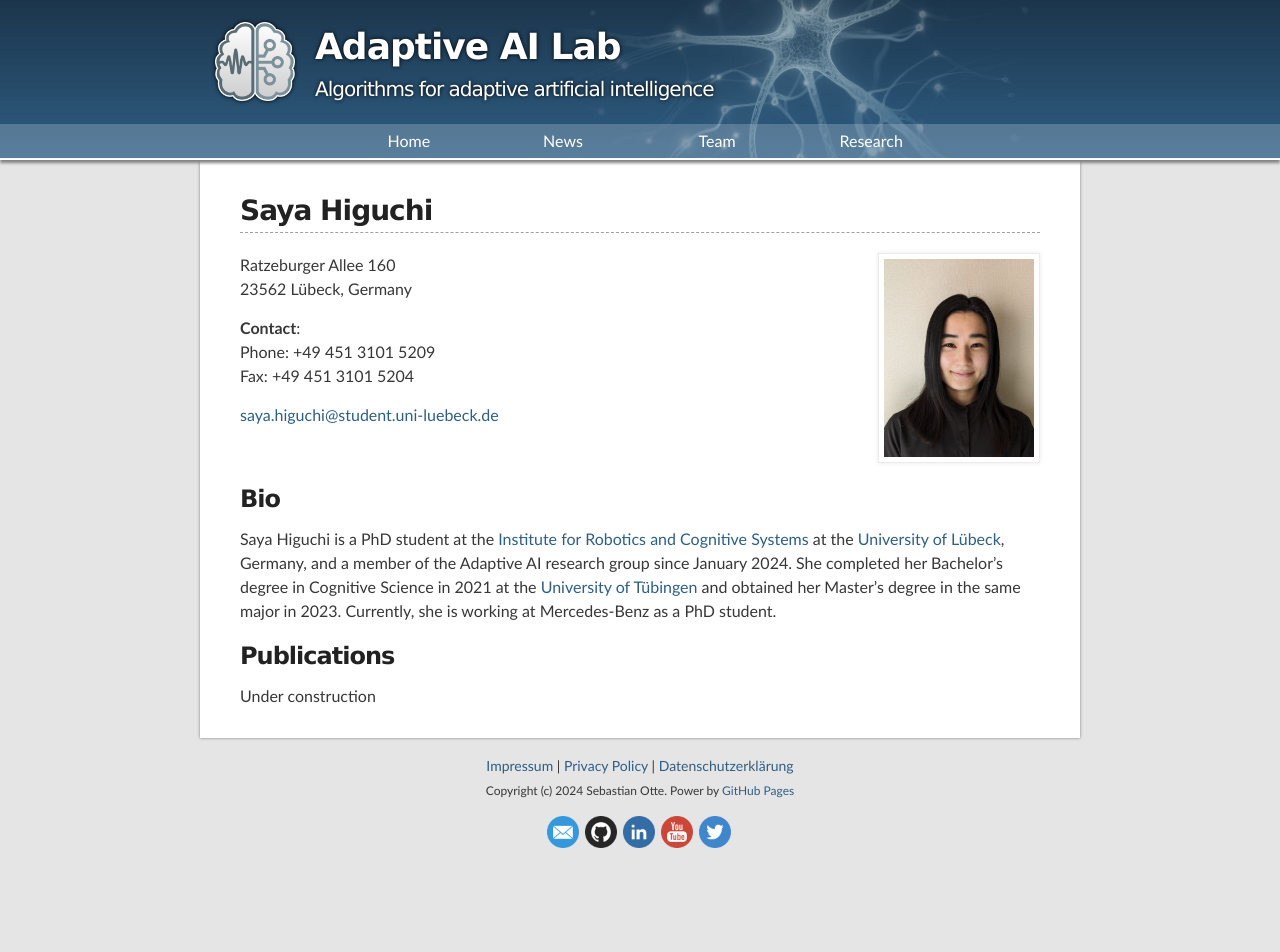
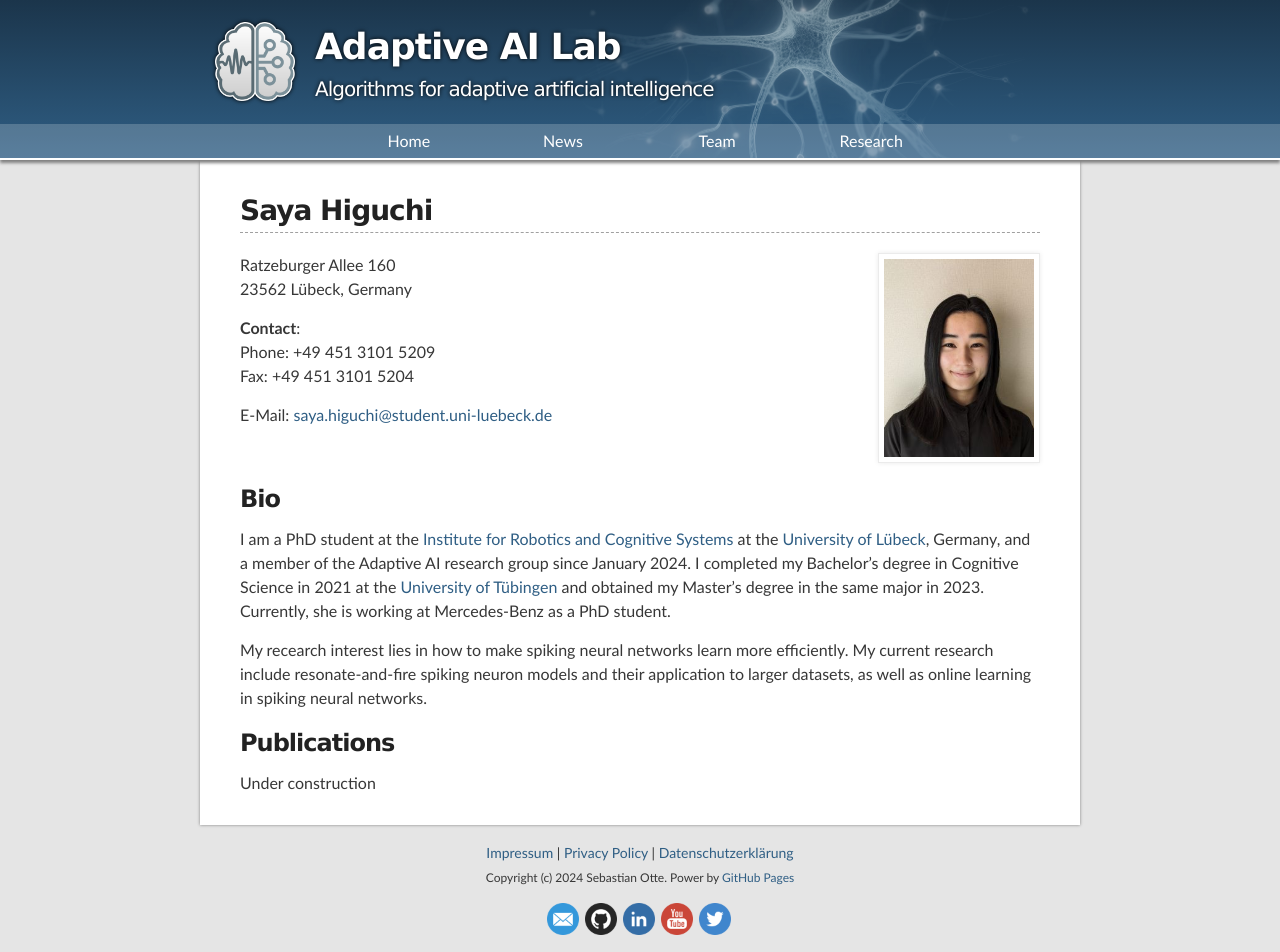
Before and after one commit to AdaptiveAILab/adaptiveailab.github.io, a Jekyll site: the page built from pages/team/staff/phd_saya.md, in a window 1280 px wide. Built offline with Jekyll 4.4.1, drawn with Linux system fonts in a browser that asks for light colours; before the commit the page ends 900 px from its top, so only the background shows below that.

Commit message:
Pages update

```diff
--- a/pages/team/staff/phd_saya.md
+++ b/pages/team/staff/phd_saya.md
@@ -18,14 +18,16 @@ __Contact__:\
 Phone: +49 451 3101 5209\
 Fax:   +49 451 3101 5204
 
-[saya.higuchi@student.uni-luebeck.de](mailto:saya.higuchi@student.uni-luebeck.de)
+E-Mail: [saya.higuchi@student.uni-luebeck.de](mailto:saya.higuchi@student.uni-luebeck.de)
 
 <br />
 
 
 ## Bio
 
-Saya Higuchi is a PhD student at the [Institute for Robotics and Cognitive Systems](https://www.rob.uni-luebeck.de/institut) at the [University of Lübeck](https://www.uni-luebeck.de), Germany, and a member of the Adaptive AI research group since January 2024. She completed her Bachelor's degree in Cognitive Science in 2021 at the [University of Tübingen](https://uni-tuebingen.de/) and obtained her Master's degree in the same major in 2023. Currently, she is working at Mercedes-Benz as a PhD student.
+I am a PhD student at the [Institute for Robotics and Cognitive Systems](https://www.rob.uni-luebeck.de/institut) at the [University of Lübeck](https://www.uni-luebeck.de), Germany, and a member of the Adaptive AI research group since January 2024. I completed my Bachelor's degree in Cognitive Science in 2021 at the [University of Tübingen](https://uni-tuebingen.de/) and obtained my Master's degree in the same major in 2023. Currently, she is working at Mercedes-Benz as a PhD student.
+
+My recearch interest lies in how to make spiking neural networks learn more efficiently. My current research include resonate-and-fire spiking neuron models and their application to larger datasets, as well as online learning in spiking neural networks.
 
 ## Publications
 
```
